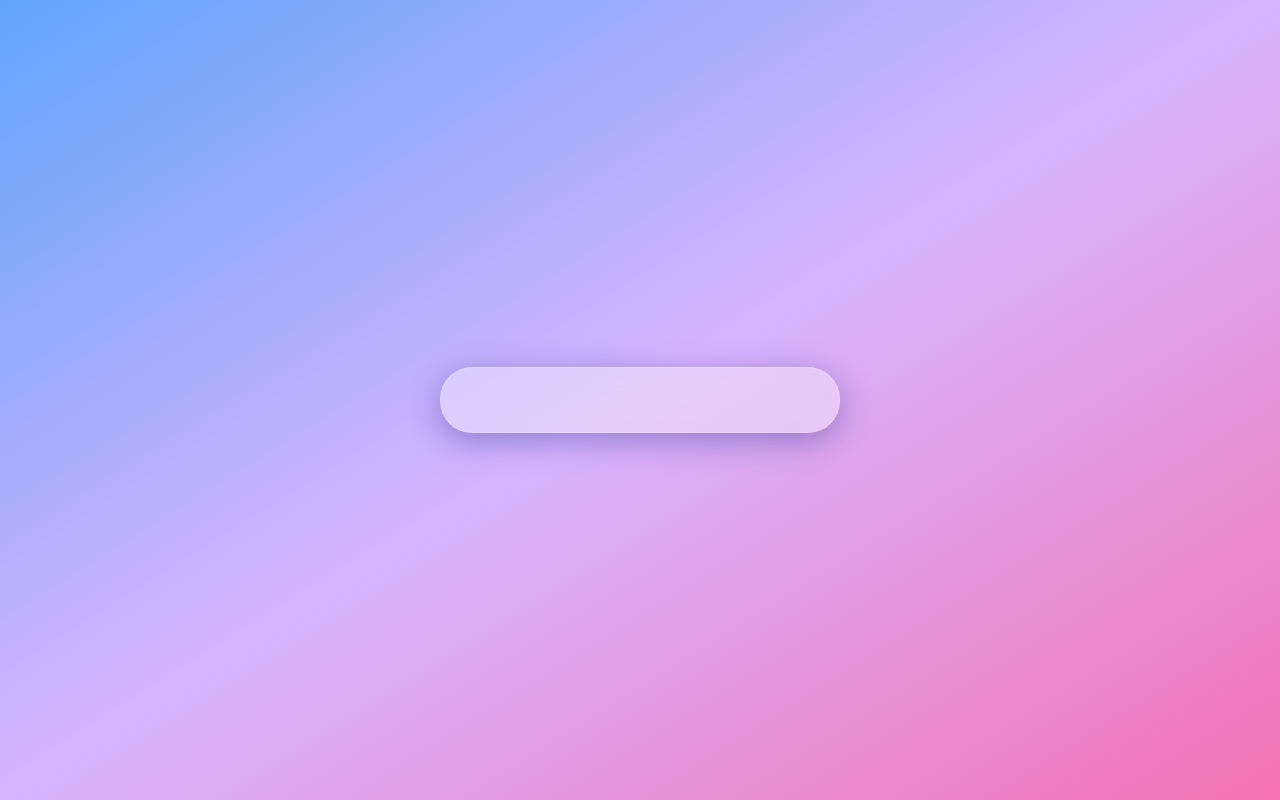
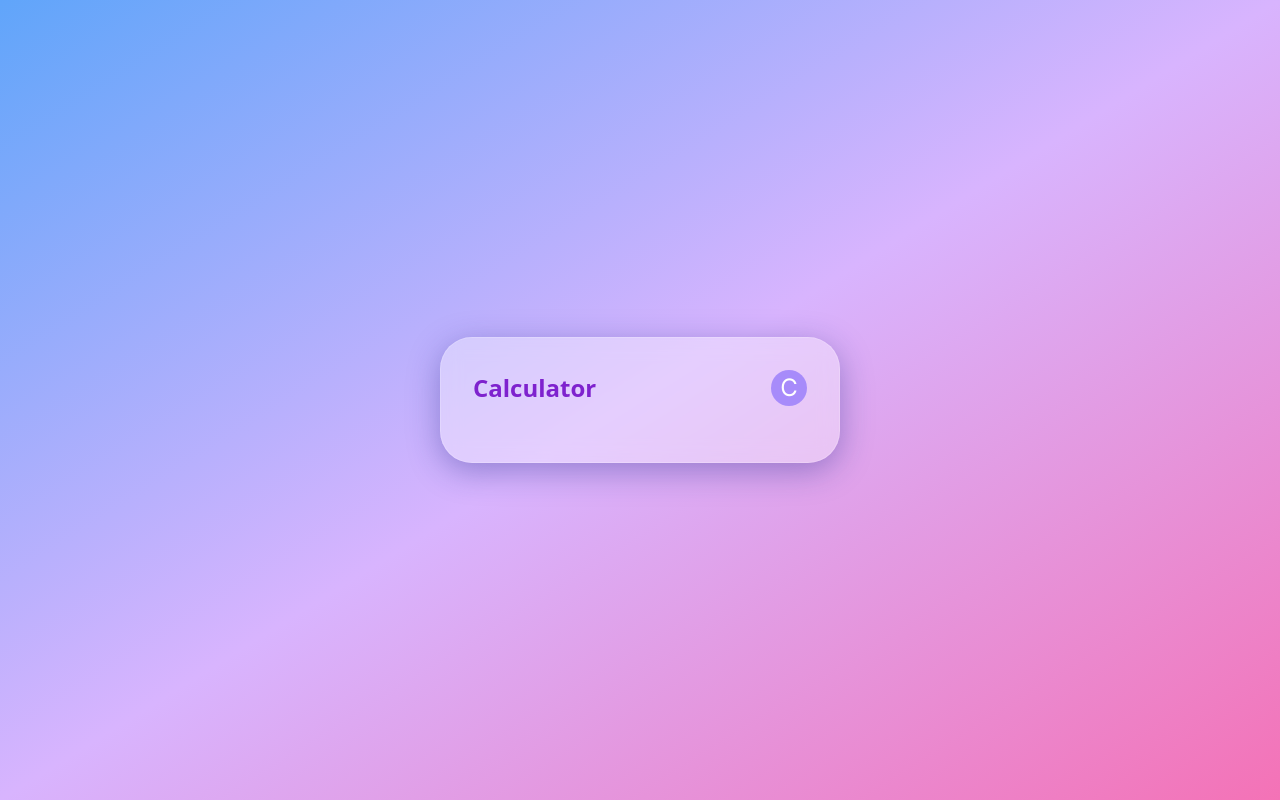
Before and after one commit to codebyrahat/modern-looked-calculator-app, a website: page src/index.html in a window 1280 px wide. Drawn offline with nearby package versions, Linux system fonts and the light colour scheme.

Commit message:
added the top bar and icon inside the calculator container

```diff
--- a/src/index.html
+++ b/src/index.html
@@ -13,6 +13,22 @@
     class="flex items-center justify-center min-h-screen bg-gradient-to-br from-blue-400 via-purple-300 to-pink-400">
     <div
       class="glass p-8 w-[400px] rounded-3xl border border-gray-200 shadow-xl">
+      <!-- Top Bar -->
+      <div class="flex items-center justify-between mb-6">
+        <span class="text-2xl font-bold text-purple-700">Calculator</span>
+        <svg width="36" height="36" fill="none" viewBox="0 0 24 24">
+          <circle cx="12" cy="12" r="12" fill="#a78bfa" />
+          <text
+            x="12"
+            y="17"
+            text-anchor="middle"
+            font-size="16"
+            fill="#fff"
+            font-family="Inter, sans-serif">
+            C
+          </text>
+        </svg>
+      </div>
       <!-- Calculator content -->
     </div>
     <style>
```
